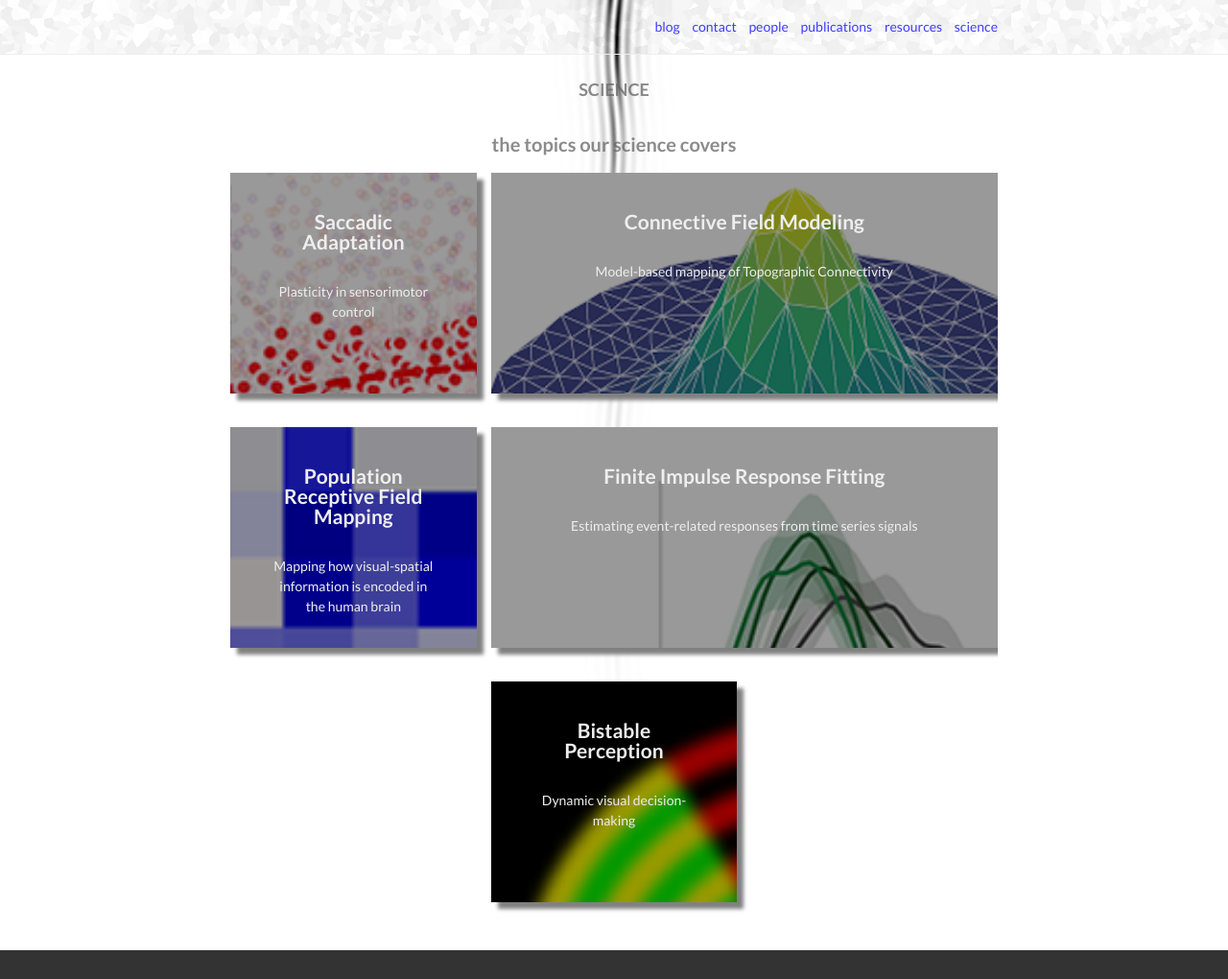
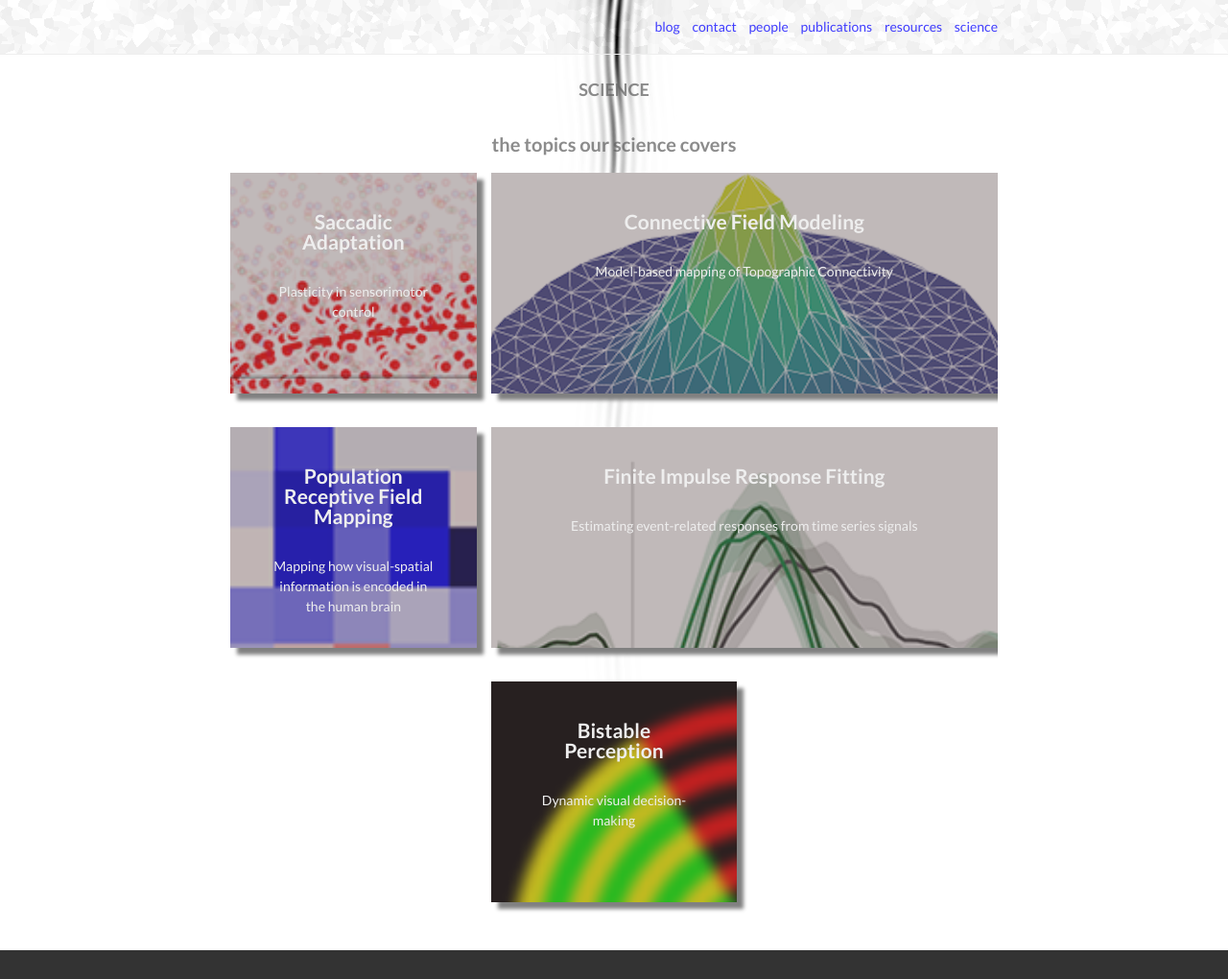
Before and after one commit to tknapen/tknapen.github.io, a Jekyll site: the page built from science.md, in a window 1280 px wide and 1020 px high. Shown: the whole window at 96% size. Built offline with Jekyll 4.4.1, drawn with Linux system fonts in a browser that asks for light colours; nearby versions of some CDN libraries.

Commit message:
nice rounded carousel finished

```diff
--- a/_sass/_layout.scss
+++ b/_sass/_layout.scss
@@ -295,18 +295,18 @@
 
 .thumbnailperson {
     width: 50%;
-    height: 230px;
+    height: 250px;
     overflow: hidden;
     background-color: #fff;
     opacity: 80%;
 }
 
 .thumbnail img {
-    width: 700px;
+    width: 600px;
     height: auto;
     position: relative;
     left: -5%;
-    // top: -5%;
+    top: -5%;
     object-fit: cover;
 }
 
@@ -314,7 +314,7 @@
     float: left;
     position: relative;
     width: 100%;
-    height: 230px;
+    height: 250px;
 }
 
 .thumbnail a span {
@@ -324,7 +324,7 @@
     left: 0;
     bottom: 0;
     right: 0;
-    background: rgba(0, 0, 0, 0.4);
+    background: rgba(99, 82, 82, 0.4);
     color: $grey-color-light;
     padding: 40px;
     text-align: center;
@@ -333,6 +333,69 @@
 .thumbnail a:hover span {
     display: block;
 }
+
+/**
+ * Caroussel **********************************************************
+*/
+
+.slider {
+    width: 100%;
+    text-align: center;
+    overflow: hidden;
+}
+
+.slides {
+    display: flex;
+
+    overflow-x: auto;
+    scroll-snap-type: x mandatory;
+
+    scroll-behavior: smooth;
+    -webkit-overflow-scrolling: touch;
+    padding: 10px;
+    // padding-top: 10px;
+
+    /*
+    scroll-snap-points-x: repeat(300px);
+    scroll-snap-type: mandatory;
+    */
+  }
+  .slides::-webkit-scrollbar {
+    width: 10px;
+    height: 10px;
+    margin-top: 10px;
+}
+  .slides::-webkit-scrollbar-thumb {
+    background: rgb(197, 197, 197);
+    border-radius: 10px;
+    margin-top: 10px;
+  }
+  .slides::-webkit-scrollbar-track {
+    background: transparent;
+  }
+  .slides > div {
+    scroll-snap-align: start;
+    flex-shrink: 0;
+    width: 500px;
+    height: 250px;
+    margin-right: 50px;
+    border-radius: 25px;
+    background: #eee;
+    transform-origin: center center;
+    transform: scale(1);
+    transition: transform 0.5s;
+    position: relative;
+
+    display: flex;
+    justify-content: center;
+    align-items: center;
+    // font-size: 100px;
+    box-shadow: 7px 7px 4px grey;
+  }
+  .slides > div:target {
+  /*   transform: scale(0.8); */
+  }
+
 
 /**
  * Portfolio pages **********************************************************
```
Also changed, not shown: index.html (+15 -10 lines).
